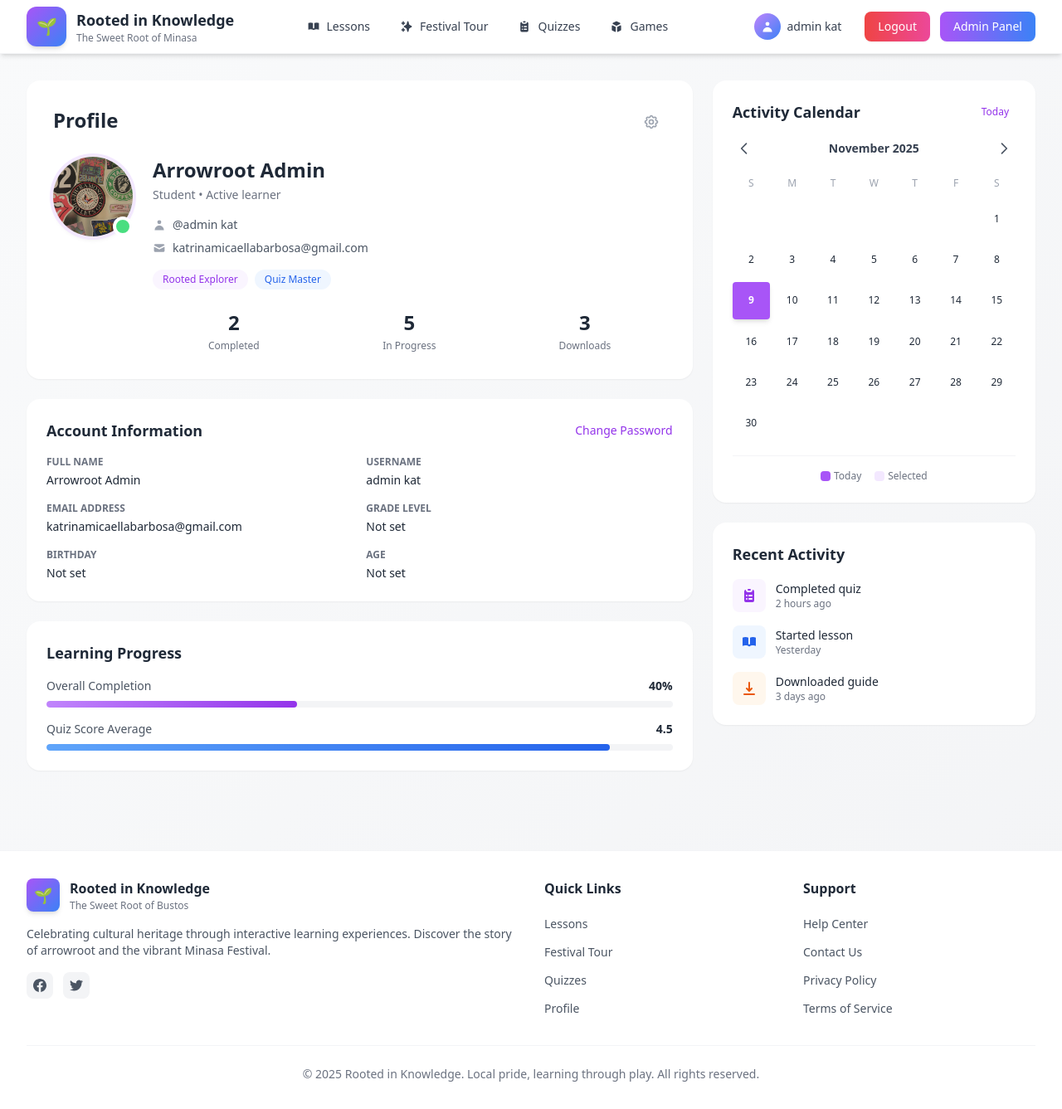
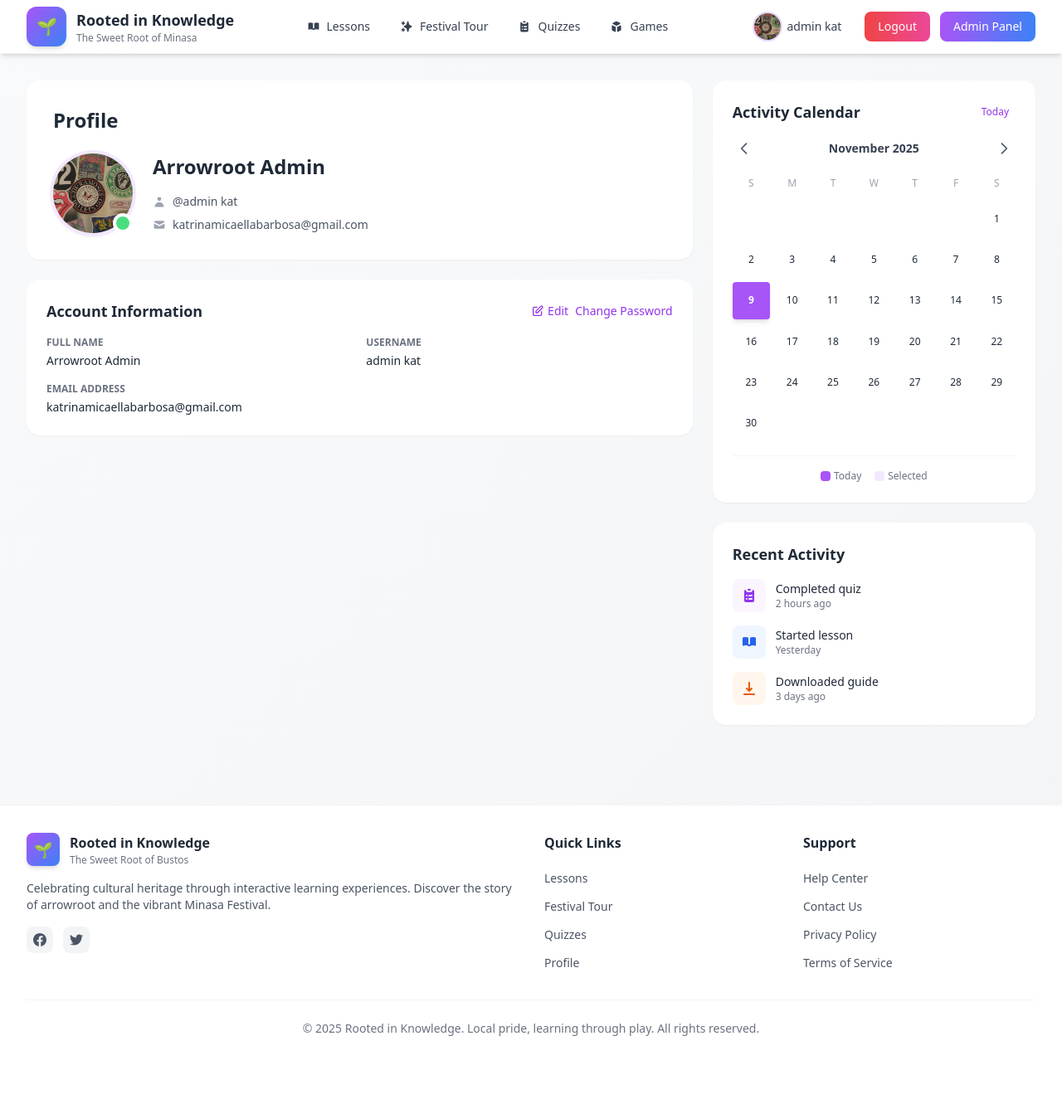
Before and after one commit to kbrbs/project, a Django app: page /profile/ in a window 1280 px wide. Shown: the whole page at 83% size. After the commit the page ends 1249 px from the top, so only its background shows below. Run offline with Django 4.2, Linux system fonts and the light colour scheme; a user stored in the database is signed in; data comes from the database, SQL or seed files in the repository; both versions use the stored data as it was after the commit; some libraries are stand-ins or nearby versions.

Commit message:
profile retrieving

```diff
--- a/core/templates/core/base.html
+++ b/core/templates/core/base.html
@@ -118,11 +118,15 @@
               <!-- User Dropdown -->
               <div class="hidden md:flex items-center gap-3">
                 <a href="{% url 'core:profile' %}" class="flex items-center gap-2 px-4 py-2 text-sm font-medium text-gray-700 hover:text-purple-600 hover:bg-purple-50 rounded-lg transition-all duration-200">
+                  {% if user.studentprofile.profile_picture %}
+                    <img src="{{ user.studentprofile.profile_picture.url }}" alt="{{ user.username }}" class="w-8 h-8 rounded-full object-cover ring-2 ring-purple-200">
+                  {% else %}
                     <div class="w-8 h-8 rounded-full bg-gradient-to-br from-purple-400 to-blue-500 flex items-center justify-center">
                       <svg class="w-4 h-4 text-white" fill="currentColor" viewBox="0 0 20 20">
                         <path fill-rule="evenodd" d="M10 9a3 3 0 100-6 3 3 0 000 6zm-7 9a7 7 0 1114 0H3z" clip-rule="evenodd"></path>
                       </svg>
                     </div>
+                  {% endif %}
                   <span>
                     {% if user.first_name %}
                       {{ user.first_name }}
@@ -204,9 +208,13 @@
           {% if user.is_authenticated %}
             <div class="border-t border-gray-100 pt-4 mt-4">
               <a href="{% url 'core:profile' %}" class="flex items-center gap-3 px-4 py-3 text-sm font-medium text-gray-700 hover:bg-purple-50 hover:text-purple-600 rounded-lg transition-all">
+                {% if user.studentprofile.profile_picture %}
+                  <img src="{{ user.studentprofile.profile_picture.url }}" alt="{{ user.username }}" class="w-5 h-5 rounded-full object-cover ring-2 ring-purple-200">
+                {% else %}
                   <svg class="w-5 h-5" fill="currentColor" viewBox="0 0 20 20">
                     <path fill-rule="evenodd" d="M10 9a3 3 0 100-6 3 3 0 000 6zm-7 9a7 7 0 1114 0H3z" clip-rule="evenodd"></path>
                   </svg>
+                {% endif %}
                 {% if user.first_name %}
                   {{ user.first_name }}
                 {% else %}
--- a/core/templates/core/profile.html
+++ b/core/templates/core/profile.html
@@ -7,12 +7,6 @@
     <div class="bg-white rounded-2xl shadow-sm p-8">
       <div class="flex items-start justify-between mb-6">
         <h2 class="text-2xl font-bold text-gray-800">Profile</h2>
-        <button class="p-2 hover:bg-gray-50 rounded-lg transition">
-          <svg class="w-5 h-5 text-gray-400" fill="none" stroke="currentColor" viewBox="0 0 24 24">
-            <path stroke-linecap="round" stroke-linejoin="round" stroke-width="2" d="M10.325 4.317c.426-1.756 2.924-1.756 3.35 0a1.724 1.724 0 002.573 1.066c1.543-.94 3.31.826 2.37 2.37a1.724 1.724 0 001.065 2.572c1.756.426 1.756 2.924 0 3.35a1.724 1.724 0 00-1.066 2.573c.94 1.543-.826 3.31-2.37 2.37a1.724 1.724 0 00-2.572 1.065c-.426 1.756-2.924 1.756-3.35 0a1.724 1.724 0 00-2.573-1.066c-1.543.94-3.31-.826-2.37-2.37a1.724 1.724 0 00-1.065-2.572c-1.756-.426-1.756-2.924 0-3.35a1.724 1.724 0 001.066-2.573c-.94-1.543.826-3.31 2.37-2.37.996.608 2.296.07 2.572-1.065z"></path>
-            <path stroke-linecap="round" stroke-linejoin="round" stroke-width="2" d="M15 12a3 3 0 11-6 0 3 3 0 016 0z"></path>
-          </svg>
-        </button>
       </div>
 
       <div class="flex flex-col md:flex-row items-center md:items-start gap-6">
@@ -34,9 +28,11 @@
         <!-- Info -->
         <div class="flex-1 text-center md:text-left">
           <h3 class="text-2xl font-bold text-gray-800">{{ user.studentprofile.full_name|default:user.username }}</h3>
+          {% if not user.is_staff %}
           <p class="text-sm text-gray-500 mt-1">
             {% if user.studentprofile.grade %}Grade {{ user.studentprofile.grade }}{% else %}Student{% endif %} • Active learner
           </p>
+          {% endif %}
 
           <!-- User Details -->
           <div class="mt-4 space-y-2 text-sm text-gray-600">
@@ -53,7 +49,7 @@
               </svg>
               <span>{{ user.email }}</span>
             </div>
-            {% if user.studentprofile.birthday %}
+            {% if not user.is_staff and user.studentprofile.birthday %}
             <div class="flex items-center gap-2 justify-center md:justify-start">
               <svg class="w-4 h-4 text-gray-400" fill="currentColor" viewBox="0 0 20 20">
                 <path fill-rule="evenodd" d="M6 2a1 1 0 00-1 1v1H4a2 2 0 00-2 2v10a2 2 0 002 2h12a2 2 0 002-2V6a2 2 0 00-2-2h-1V3a1 1 0 10-2 0v1H7V3a1 1 0 00-1-1zm0 5a1 1 0 000 2h8a1 1 0 100-2H6z" clip-rule="evenodd"></path>
@@ -67,6 +63,7 @@
             {% endif %}
           </div>
 
+          {% if not user.is_staff %}
           <div class="mt-4 flex flex-wrap gap-2 justify-center md:justify-start">
             <span class="px-3 py-1 bg-purple-50 text-purple-600 rounded-full text-xs font-medium">Rooted Explorer</span>
             <span class="px-3 py-1 bg-blue-50 text-blue-600 rounded-full text-xs font-medium">Quiz Master</span>
@@ -86,21 +83,85 @@
               <div class="text-xs text-gray-500 mt-1">Downloads</div>
             </div>
           </div>
+          {% endif %}
         </div>
       </div>
     </div>
 
     <!-- Account Information -->
-    <div class="mt-6 bg-white rounded-2xl shadow-sm p-6">
+    <div class="mt-6 bg-white rounded-2xl shadow-sm p-6" x-data="{
+      editMode: false,
+      fullName: '{{ user.studentprofile.full_name|default:"" }}',
+      saving: false,
+
+      async saveProfile() {
+        this.saving = true;
+        try {
+          const resp = await fetch('{% url "core:update_profile" %}', {
+            method: 'POST',
+            headers: {
+              'X-CSRFToken': getCookie('csrftoken'),
+              'Content-Type': 'application/json'
+            },
+            body: JSON.stringify({
+              full_name: this.fullName
+            })
+          });
+          const data = await resp.json();
+          if (resp.ok) {
+            this.editMode = false;
+            // Optionally show success message
+          } else {
+            alert('Failed to update profile: ' + (data.error || 'Unknown error'));
+          }
+        } catch (err) {
+          console.error(err);
+          alert('Failed to update profile');
+        } finally {
+          this.saving = false;
+        }
+      }
+    }">
       <div class="flex items-center justify-between mb-4">
         <h3 class="text-lg font-bold text-gray-800">Account Information</h3>
-        <a href="{% url 'core:change_password' %}" class="text-sm text-purple-600 hover:text-purple-700 font-medium">Change Password</a>
+        <div class="flex items-center gap-2">
+          <template x-if="editMode">
+            <div class="flex gap-2">
+              <button @click="saveProfile()" :disabled="saving" class="text-sm bg-purple-600 text-white px-3 py-1 rounded hover:bg-purple-700 font-medium disabled:opacity-50">
+                <span x-show="!saving">Save</span>
+                <span x-show="saving">Saving...</span>
+              </button>
+              <button @click="editMode = false; fullName = '{{ user.studentprofile.full_name|default:"" }}'" class="text-sm text-gray-600 hover:text-gray-800 px-3 py-1 rounded hover:bg-gray-100 font-medium">
+                Cancel
+              </button>
+            </div>
+          </template>
+          <template x-if="!editMode">
+            <button @click="editMode = true" class="text-sm text-purple-600 hover:text-purple-700 font-medium flex items-center gap-1">
+              <svg class="w-4 h-4" fill="none" stroke="currentColor" viewBox="0 0 24 24">
+                <path stroke-linecap="round" stroke-linejoin="round" stroke-width="2" d="M11 5H6a2 2 0 00-2 2v11a2 2 0 002 2h11a2 2 0 002-2v-5m-1.414-9.414a2 2 0 112.828 2.828L11.828 15H9v-2.828l8.586-8.586z"></path>
+              </svg>
+              Edit
+            </button>
+          </template>
+          <a href="{% url 'core:change_password' %}" class="text-sm text-purple-600 hover:text-purple-700 font-medium">Change Password</a>
+        </div>
       </div>
       <div class="space-y-4">
         <div class="grid grid-cols-1 md:grid-cols-2 gap-4">
           <div>
             <label class="block text-xs font-semibold text-gray-500 uppercase mb-1">Full Name</label>
-            <p class="text-sm text-gray-800 font-medium">{{ user.studentprofile.full_name|default:"Not set" }}</p>
+            <template x-if="editMode">
+              <input
+                type="text"
+                x-model="fullName"
+                class="w-full px-3 py-2 border border-gray-300 rounded-lg focus:ring-2 focus:ring-purple-500 focus:border-transparent text-sm text-gray-800 font-medium"
+                placeholder="Enter your full name"
+              />
+            </template>
+            <template x-if="!editMode">
+              <p class="text-sm text-gray-800 font-medium">{{ user.studentprofile.full_name|default:"Not set" }}</p>
+            </template>
           </div>
           <div>
             <label class="block text-xs font-semibold text-gray-500 uppercase mb-1">Username</label>
@@ -110,6 +171,7 @@
             <label class="block text-xs font-semibold text-gray-500 uppercase mb-1">Email Address</label>
             <p class="text-sm text-gray-800 font-medium">{{ user.email|default:"Not set" }}</p>
           </div>
+          {% if not user.is_staff %}
           <div>
             <label class="block text-xs font-semibold text-gray-500 uppercase mb-1">Grade Level</label>
             <p class="text-sm text-gray-800 font-medium">
@@ -128,11 +190,13 @@
               {% if user.studentprofile.age %}{{ user.studentprofile.age }} years old{% else %}Not set{% endif %}
             </p>
           </div>
+          {% endif %}
         </div>
       </div>
     </div>
 
     <!-- Progress Overview -->
+    {% if not user.is_staff %}
     <div class="mt-6 bg-white rounded-2xl shadow-sm p-6">
       <h3 class="text-lg font-bold text-gray-800 mb-4">Learning Progress</h3>
       <div class="space-y-4">
@@ -156,6 +220,7 @@
         </div>
       </div>
     </div>
+    {% endif %}
   </div>
 
   <!-- Sidebar -->
--- a/core/urls.py
+++ b/core/urls.py
@@ -12,6 +12,7 @@ urlpatterns = [
     path('festival-tour/', views.festival_tour, name='festival_tour'),
     path('profile/', views.profile, name='profile'),
     path('profile/upload-picture/', views.upload_profile_picture, name='upload_profile_picture'),
+    path('profile/update/', views.update_profile, name='update_profile'),
     path('accounts/signup/', views.signup, name='signup'),
     path('accounts/change-password/', views.change_password, name='change_password'),
     # Custom admin panel
--- a/core/views.py
+++ b/core/views.py
@@ -96,6 +96,24 @@ def upload_profile_picture(request):
         profile.profile_picture.save(upload.name, upload, save=True)
         url = profile.profile_picture.url
         return JsonResponse({'url': url})
+    except Exception as e:
+        return JsonResponse({'error': str(e)}, status=500)
+
+
+@login_required
+@require_POST
+def update_profile(request):
+    """Handle AJAX update of profile information (currently only full_name)."""
+    import json
+    try:
+        data = json.loads(request.body)
+        full_name = data.get('full_name', '').strip()
+
+        profile, _ = StudentProfile.objects.get_or_create(user=request.user)
+        profile.full_name = full_name
+        profile.save()
+
+        return JsonResponse({'success': True, 'full_name': full_name})
     except Exception as e:
         return JsonResponse({'error': str(e)}, status=500)
 
```
Also changed, not shown: db.sqlite3, media/profile_pics/hehe_iKxKvnh.jpg (added), media/profile_pics/nguy-n-hi-p-I2YSXha4cG4-unsplash.jpg (added). Lines whose indentation alone changed are shown as unchanged.
